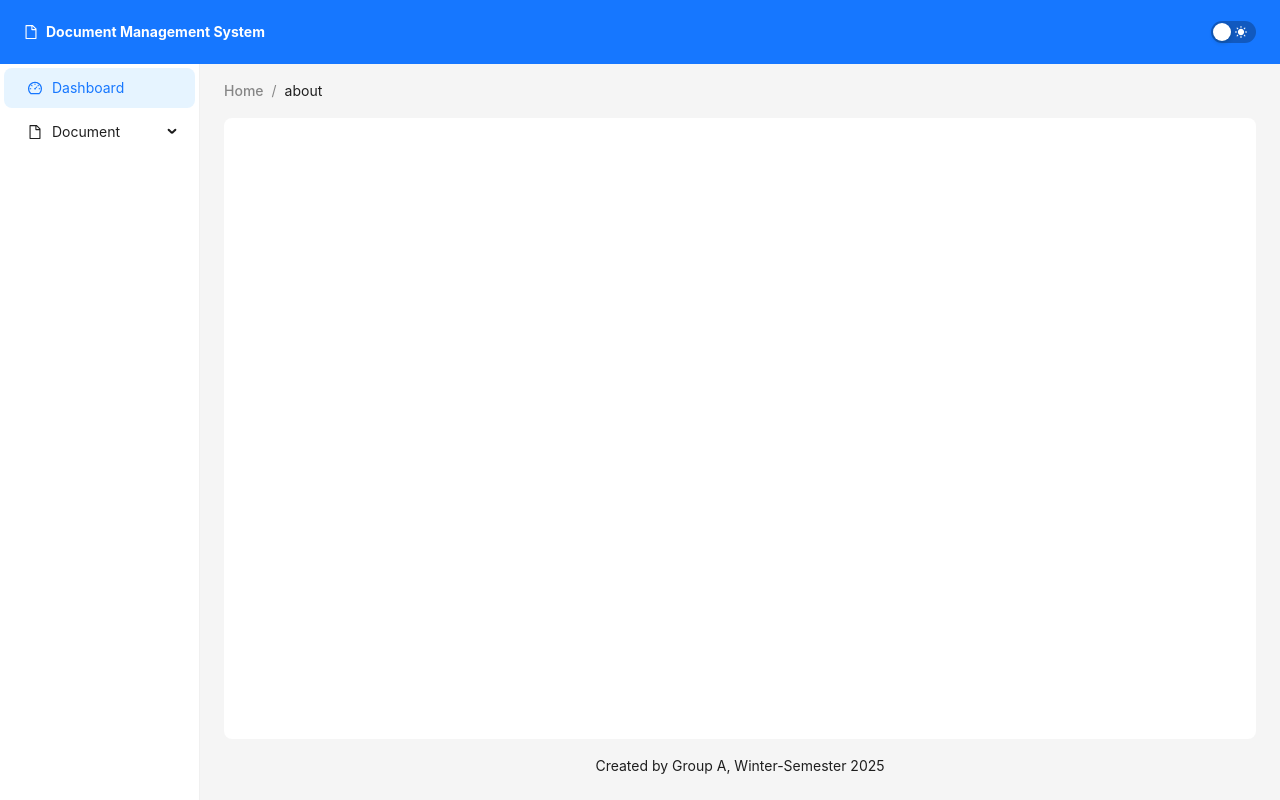
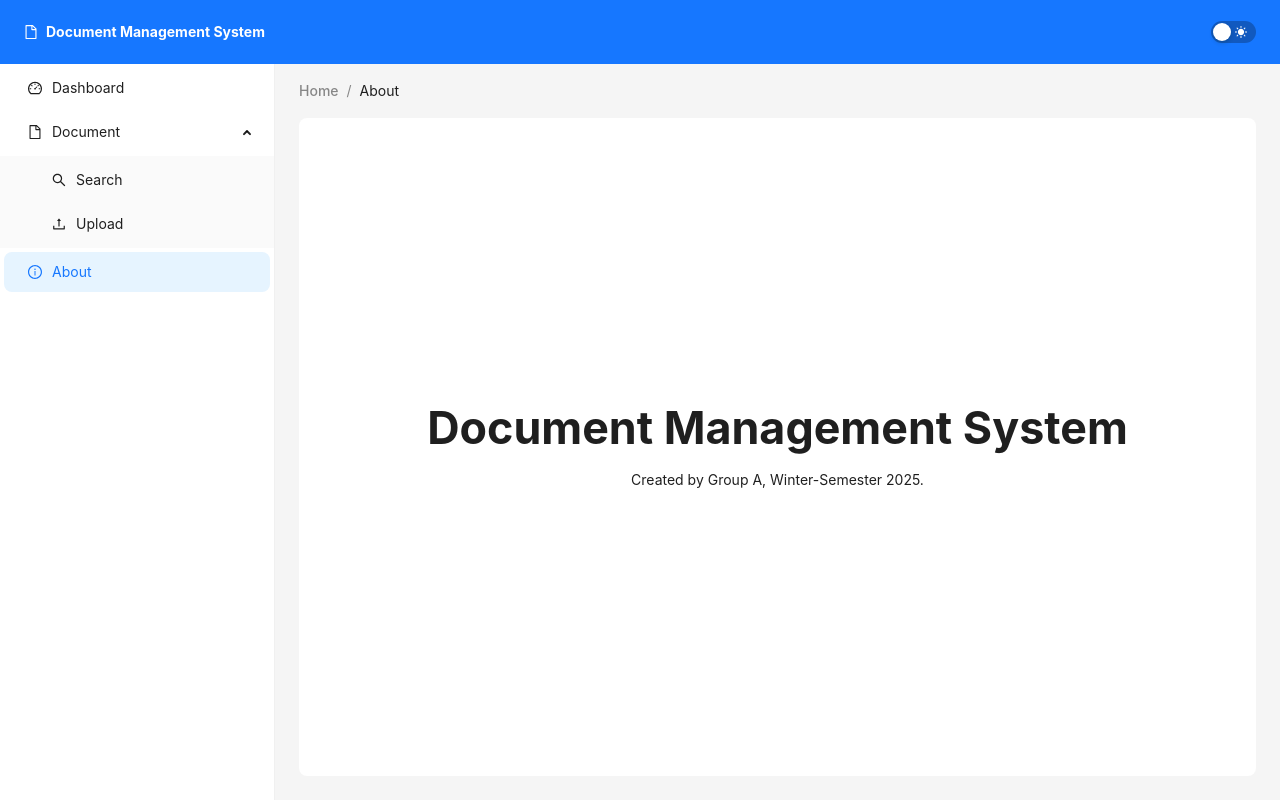
Before and after one commit to vaaniicx/dms, a React (Vite) app in the folder ui/: page /about in a window 1280 px wide. Built offline with nearby package versions, Linux system fonts and the light colour scheme.

Commit message:
layouting, about page

```diff
--- a/ui/src/Layout.tsx
+++ b/ui/src/Layout.tsx
@@ -3,26 +3,28 @@ import {
     DashboardOutlined,
     MoonFilled,
     SunFilled,
+    InfoCircleOutlined,
     UploadOutlined,
     SearchOutlined,
 } from "@ant-design/icons";
 import type { MenuProps } from "antd";
 import { Breadcrumb, Layout, Menu, Switch, theme } from "antd";
 import type { BreadcrumbItemType } from "antd/es/breadcrumb/Breadcrumb";
-import type { ItemType } from "antd/es/menu/interface";
 import { Link, Route, Routes, useLocation, useNavigate } from "react-router";
 import DocumentDashboard from "./pages/DocumentDashboard";
 import DocumentUpload from "./pages/DocumentUpload";
 import DocumentSearch from "./pages/DocumentSearch";
+import About from "./pages/About";
 import type { Dispatch, SetStateAction } from "react";
 
-const { Header, Content, Footer, Sider } = Layout;
+const { Header, Content, Sider } = Layout;
 
 const breadCrumbs: Record<string, string> = {
     dashboard: "Dashboard",
     document: "Document",
     "document/upload": "Upload",
     "document/search": "Search",
+    about: "About",
 };
 
 interface AppLayoutProps {
@@ -63,20 +65,49 @@ function AppLayout({ isDarkMode, onToggleDarkMode }: AppLayoutProps) {
             label: "Document",
             children: [
                 {
-                    key: "documentSubMenu2",
+                    key: "documentSearch",
+                    label: "Search",
+                    icon: <SearchOutlined />,
+                    onClick: () => navigate("document/search"),
+                },
+                {
+                    key: "documentUpload",
+                    label: "Upload",
                     icon: <UploadOutlined />,
-                    label: "Upload",
                     onClick: () => navigate("document/upload"),
                 },
-                {
-                    key: "documentSubMenu3",
-                    icon: <SearchOutlined />,
-                    label: "Search",
-                    onClick: () => navigate("document/search"),
-                },
             ],
-        } as ItemType,
+        },
+        {
+            key: "aboutMenu",
+            icon: <InfoCircleOutlined />,
+            label: "About",
+            onClick: () => navigate("about"),
+        },
     ];
+
+    const selectedKeys: string[] = (() => {
+        if (path.length === 0 || path[0] === "dashboard") {
+            return ["dashboardMenu"];
+        }
+
+        if (path[0] === "document") {
+            if (path[1] === "upload") {
+                return ["documentUpload"];
+            }
+            if (path[1] === "search") {
+                return ["documentSearch"];
+            }
+            return ["documentMenu"];
+        }
+
+        if (path[0] === "about") {
+            return ["aboutMenu"];
+        }
+
+        return ["dashboardMenu"];
+    })();
+
     return (
         <Layout style={{ display: "flex", minHeight: "100vh", width: "100vw" }}>
             <Header
@@ -111,14 +142,15 @@ function AppLayout({ isDarkMode, onToggleDarkMode }: AppLayoutProps) {
             </Header>
             <Layout>
                 <Sider
-                    width={200}
+                    width={275}
                     style={{ background: token.colorBgContainer }}
                 >
                     <Menu
                         mode="inline"
-                        defaultSelectedKeys={["dashboardMenu"]}
-                        defaultOpenKeys={["dashboardMenu"]}
+                        defaultOpenKeys={["documentMenu"]}
+                        selectedKeys={selectedKeys}
                         style={{ height: "100%", width: "100%" }}
+                        rootClassName="app-sider-menu"
                         items={menuItems}
                     />
                 </Sider>
@@ -155,14 +187,10 @@ function AppLayout({ isDarkMode, onToggleDarkMode }: AppLayoutProps) {
                                     path="document/search"
                                     element={<DocumentSearch />}
                                 />
+                                <Route path="about" element={<About />} />
                             </Routes>
                         </Content>
                     </Layout>
-                    <Footer
-                        style={{ textAlign: "center", padding: "16px 0 0 0" }}
-                    >
-                        Created by Group A, Winter-Semester 2025
-                    </Footer>
                 </Layout>
             </Layout>
         </Layout>
--- /dev/null
+++ b/ui/src/pages/About.tsx
@@ -0,0 +1,32 @@
+import { Layout } from "antd";
+
+function About() {
+    return (
+        <Layout
+            style={{
+                display: "flex",
+                justifyContent: "center",
+                alignItems: "center",
+                backgroundColor: "transparent",
+                padding: "48px 24px",
+            }}
+        >
+            <div
+                style={{
+                    maxWidth: 720,
+                    textAlign: "center",
+                    display: "flex",
+                    flexDirection: "column",
+                    gap: 16,
+                }}
+            >
+                <h1 style={{ margin: 0 }}>Document Management System</h1>
+                <p style={{ margin: 0 }}>
+                    Created by Group A, Winter-Semester 2025.
+                </p>
+            </div>
+        </Layout>
+    );
+}
+
+export default About;
```
